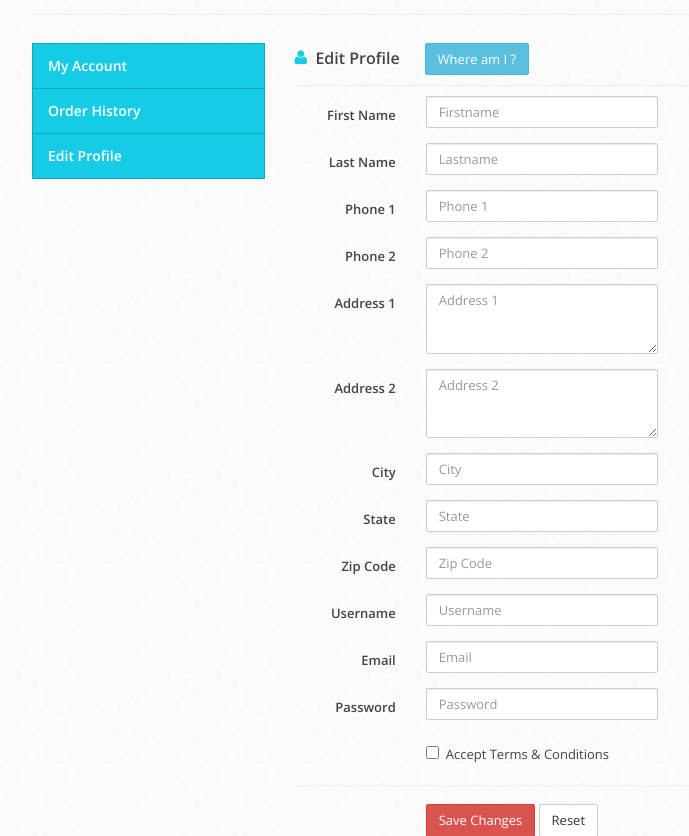
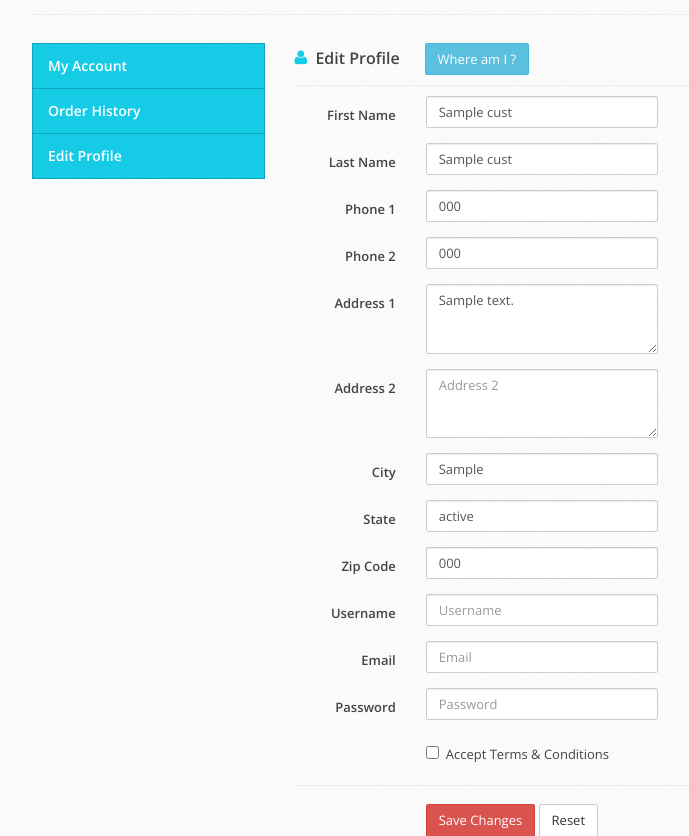
Before and after one commit to jasoniem9246/InfyZone, a Java web app: page /editprofile.jsp in a window 1280 px wide. Shown: the part 141-977 px from the top of the page, without its empty margins (98-787 px from the left). Run offline with Tomcat 11, a stand-in JSP engine, Linux system fonts and the light colour scheme; the template is opened without the code that fills it: most values are stand-ins (such as "Sample title", 1, 10 or a date in 2020); data that the repository does not hold is empty; some libraries are stand-ins or nearby versions.

Commit message:
Fix errors on cartservlet

```diff
--- a/InfyZone/WebContent/editprofile.jsp
+++ b/InfyZone/WebContent/editprofile.jsp
@@ -174,31 +174,31 @@
                     <div class="form-group">
                       <label for="firstname" class="col-md-2 control-label">First Name</label>
                       <div class="col-md-4">
-                        <input type="text" class="form-control" id="firstname" name="firstname" placeholder="Firstname">
+                        <input type="text" class="form-control" id="firstname" name="firstname" placeholder="Firstname" value="${cust.custFirstName}">
                       </div>
                     </div>
                     <div class="form-group">
                       <label for="lastname" class="col-md-2 control-label">Last Name</label>
                       <div class="col-md-4">
-                        <input type="text" class="form-control" id="lastname" name="lastname" placeholder="Lastname">
+                        <input type="text" class="form-control" id="lastname" name="lastname" placeholder="Lastname" value="${cust.custLastName}">
                       </div>
                     </div>
                     <div class="form-group">
                       <label for="phone1" class="col-md-2 control-label">Phone 1</label>
                       <div class="col-md-4">
-                        <input type="text" class="form-control" id="phone1" name="phone1" placeholder="Phone 1">
+                        <input type="text" class="form-control" id="phone1" name="phone1" placeholder="Phone 1" value="${cust.phoneNumber1}" >
                       </div>
                     </div>
                     <div class="form-group">
                       <label for="phone2" class="col-md-2 control-label">Phone 2</label>
                       <div class="col-md-4">
-                        <input type="text" class="form-control" id="phone2" name="phone2" placeholder="Phone 2">
+                        <input type="text" class="form-control" id="phone2" name="phone2" placeholder="Phone 2" value="${cust.phoneNumber2}">
                       </div>
                     </div>
                     <div class="form-group">
                         <label for="address1" class="col-md-2 control-label">Address 1</label>
                         <div class="col-md-4">
-                           <textarea class="form-control" rows="3" id="address1" name="address1" placeholder="Address 1"></textarea>
+                           <textarea class="form-control" rows="3" id="address1" name="address1" placeholder="Address 1">${cust.custStreetAddress1}</textarea>
                         </div>
                     </div>
                     <div class="form-group">
@@ -210,19 +210,19 @@
                     <div class="form-group">
                       <label for="city" class="col-md-2 control-label">City</label>
                       <div class="col-md-4">
-                        <input type="text" class="form-control" id="city" name="city" placeholder="City">
+                        <input type="text" class="form-control" id="city" name="city" placeholder="City" value="${cust.custCity}">
                       </div>
                     </div>
                     <div class="form-group">
                       <label for="state" class="col-md-2 control-label">State</label>
                       <div class="col-md-4">
-                        <input type="text" class="form-control" id="state" name="state" placeholder="State">
+                        <input type="text" class="form-control" id="state" name="state" placeholder="State" value="${cust.custState}">
                       </div>
                     </div>
                     <div class="form-group">
                       <label for="zipCode" class="col-md-2 control-label">Zip Code</label>
                       <div class="col-md-4">
-                        <input type="text" class="form-control" id="zipCode" name="zipCode" placeholder="Zip Code">
+                        <input type="text" class="form-control" id="zipCode" name="zipCode" placeholder="Zip Code" value="${cust.custPostalCode}">
                       </div>
                     </div>
                     <div class="form-group">
--- a/InfyZone/WebContent/shopping_cart.jsp
+++ b/InfyZone/WebContent/shopping_cart.jsp
@@ -61,7 +61,7 @@
 														<button class="btn btn-info" type="submit" name="action" value="update">
 															<i class="fa fa-refresh"></i>
 														</button>
-														<button class="btn btn-danger" type="submit" name="delete">
+														<button class="btn btn-danger" type="submit" name="action" value="delete">
 															<i class="fa fa-times"></i>
 														</button>
 													</span>
--- a/InfyZone/src/controller/CartController.java
+++ b/InfyZone/src/controller/CartController.java
@@ -66,6 +66,7 @@ public class CartController {
 		orderItem.setDemoOrder(order);
 		order.setDemoOrderItems(orderItems);
 
+		//cust bi-direction
 		List<DemoOrder> orders = cust.getDemoOrders();
 		orders.add(order);
 		cust.setDemoOrders(orders);
--- a/InfyZone/src/controller/LoginController.java
+++ b/InfyZone/src/controller/LoginController.java
@@ -129,7 +129,9 @@ public class LoginController extends HttpServlet {
 				if(user != null )
 				{
 					HttpSession session = request.getSession();
+					System.out.println("User ID " + user.getUserId());
 					DemoCustomer cust = UserDB.GetCustomerByUserID(user.getUserId());
+					System.out.println("Cust ID " + cust.getCustomerId());
 					String[] parsePreviousURL = request.getParameter("previousURL").split("/");
 
 					String urlPath = parsePreviousURL[parsePreviousURL.length - 1];
--- a/InfyZone/src/data/UserDB.java
+++ b/InfyZone/src/data/UserDB.java
@@ -110,7 +110,7 @@ public class UserDB {
 		EntityManager em = mytools.DBUtil.getEmFactory().createEntityManager();
 		String qString = "Select c from DemoCustomer c where c.demoUser.userId = :userId";
 		TypedQuery<DemoCustomer> q = em.createQuery(qString, DemoCustomer.class);
-		q.setParameter("userId", userId);
+		q.setParameter("userId", userId).setMaxResults(1);
 
 		DemoCustomer i = null;
 
--- a/InfyZone/src/model/DemoOrder.java
+++ b/InfyZone/src/model/DemoOrder.java
@@ -26,7 +26,7 @@ public class DemoOrder implements Serializable {
 
 	@Id
 	//@SequenceGenerator(name="DEMO_ORDERS_ORDERID_GENERATOR" )
-	@GeneratedValue(strategy=GenerationType.SEQUENCE)
+	@GeneratedValue(strategy=GenerationType.AUTO)
 	@Column(name="ORDER_ID", unique=true, nullable=false)
 	private long orderId;
 
--- a/InfyZone/src/model/DemoOrderItem.java
+++ b/InfyZone/src/model/DemoOrderItem.java
@@ -23,7 +23,7 @@ public class DemoOrderItem implements Serializable {
 
 	@Id
 	//@SequenceGenerator(name="DEMO_ORDER_ITEMS_ORDERITEMID_GENERATOR" )
-	@GeneratedValue(strategy=GenerationType.SEQUENCE)
+	@GeneratedValue(strategy=GenerationType.AUTO)
 	@Column(name="ORDER_ITEM_ID", unique=true, nullable=false, precision=10)
 	private long orderItemId;
 
```
Also changed, not shown: InfyZone/src/CartServlet.java (+15 -8 lines), InfyZone/src/SetCustomerInfo.java (+8 -34 lines).
